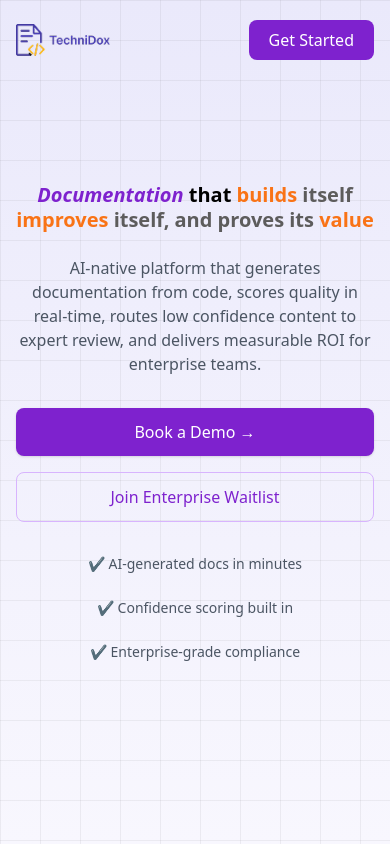
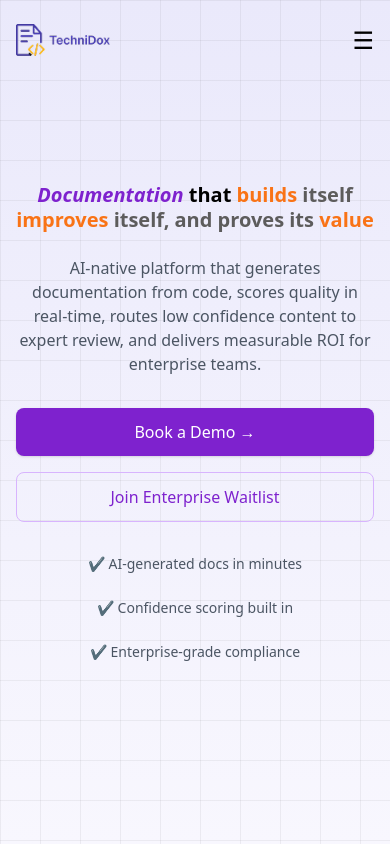
Before and after one commit to Ankit-singh-dot/technieDox, a Nuxt app: page / in a window 390 px wide. Shown: the top 846 px of the page. Built offline with nearby package versions, Linux system fonts and the light colour scheme.

Commit message:
navabr_sm_screen

```diff
--- a/app/components/Navbar.vue
+++ b/app/components/Navbar.vue
@@ -1,14 +1,16 @@
 <script setup>
 import { useRoute } from "vue-router";
+import { ref } from "vue";
 
 const route = useRoute();
+const isOpen = ref(false);
 </script>
 <template>
   <nav
     :class="[
       'w-full absolute top-0 left-0 z-50 transition-all duration-300',
       route.path === '/'
-        ? 'bg-transparent text-white' // HOME
+        ? 'bg-transparent ' // HOME
         : 'bg-white text-black shadow', // OTHER PAGES
     ]"
   >
@@ -53,8 +55,23 @@ const route = useRoute();
           Pricing
         </NuxtLink>
       </div>
+      <button @click="isOpen = !isOpen" class="md:hidden text-2xl">☰</button>
+      <div
+        v-if="isOpen"
+        class="md:hidden absolute top-20 left-0 w-full bg-white shadow-lg px-6 py-6 flex flex-col gap-5 z-40"
+      >
+        <NuxtLink to="/" @click="isOpen = false">Home</NuxtLink>
+        <NuxtLink to="/about" @click="isOpen = false">About Us</NuxtLink>
+        <NuxtLink to="/docs" @click="isOpen = false">Docs</NuxtLink>
+        <NuxtLink to="/pricing" @click="isOpen = false">Pricing</NuxtLink>
 
-      <button class="bg-purple-700 text-white px-5 py-2 rounded-lg">
+        <button class="bg-purple-700 text-white px-5 py-2 rounded-lg mt-2">
+          Get Started
+        </button>
+      </div>
+      <button
+        class="bg-purple-700 text-white px-5 py-2 rounded-lg hidden md:inline-block"
+      >
         Get Started
       </button>
     </div>
```
